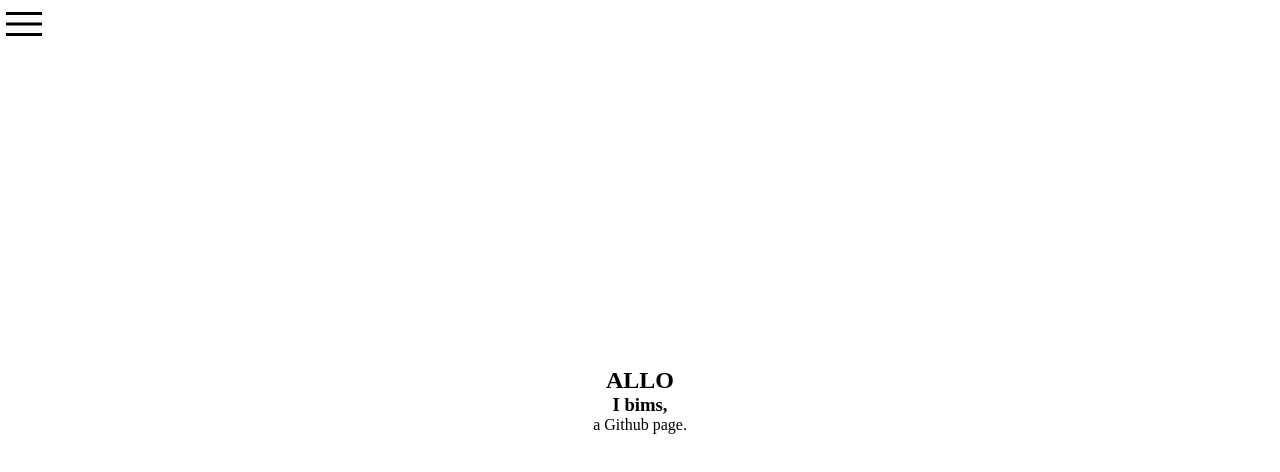
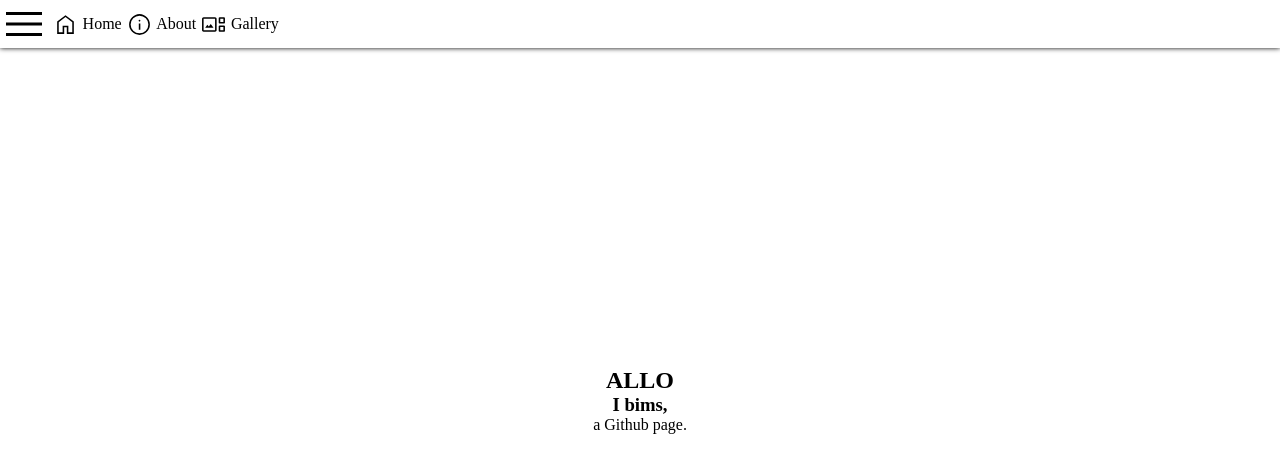
Before and after one commit to MeilichOnline/portfolio-v1, a plain HTML site: page index.html in a window 1280 px wide. Drawn offline with Linux system fonts and the light colour scheme.

Commit message:
update navbar

```diff
--- a/index.css
+++ b/index.css
@@ -20,25 +20,37 @@
     left: 0;
     width: 100%;
     background-color: var(--primary-background-color);
-}
-
-nav > div > div {
-    display: none;
-}
-
-nav > div > div > div {
+    box-shadow: 0 0 5px;
     display: flex;
     flex-direction: row;
     align-items: center;
 }
 
-nav > div > div > div > img{
+nav > div {
+    display: flex;
+    flex-direction: row;
+    align-items: center;
+}
+
+nav > div > div {
+    display: flex;
+    flex-direction: row;
+    align-items: center;
+}
+
+nav > div > div > {
+    display: flex;
+    flex-direction: row;
+    align-items: center;
+}
+
+nav > div > div > img{
     height: 25px;
     width: 25px;
     margin: .5em .3em;
 }
 
-nav > div > div > div > a {
+nav > div > div > a {
     text-decoration: none;
     color: var(--primary-font-color);
 }
--- a/index.html
+++ b/index.html
@@ -11,7 +11,6 @@
 <body>
     <header></header>
     <nav>
-        <div>
         <img src="images/icons/menu.svg" alt="menu" onclick="menu_open_and_close()">
         <div>
             <div>
@@ -23,9 +22,8 @@
                 <a href="#">About</a>
             </div>
             <div>
-                    <img src="images/icons/email.svg" alt="home">
-                    <a href="#">Contact</a>
-                </div>
+                <img src="images/icons/gallery.svg" alt="home">
+                <a href="#">Gallery</a>
             </div>
         </div>
     </nav>
```
Lines whose indentation alone changed are shown as unchanged.
